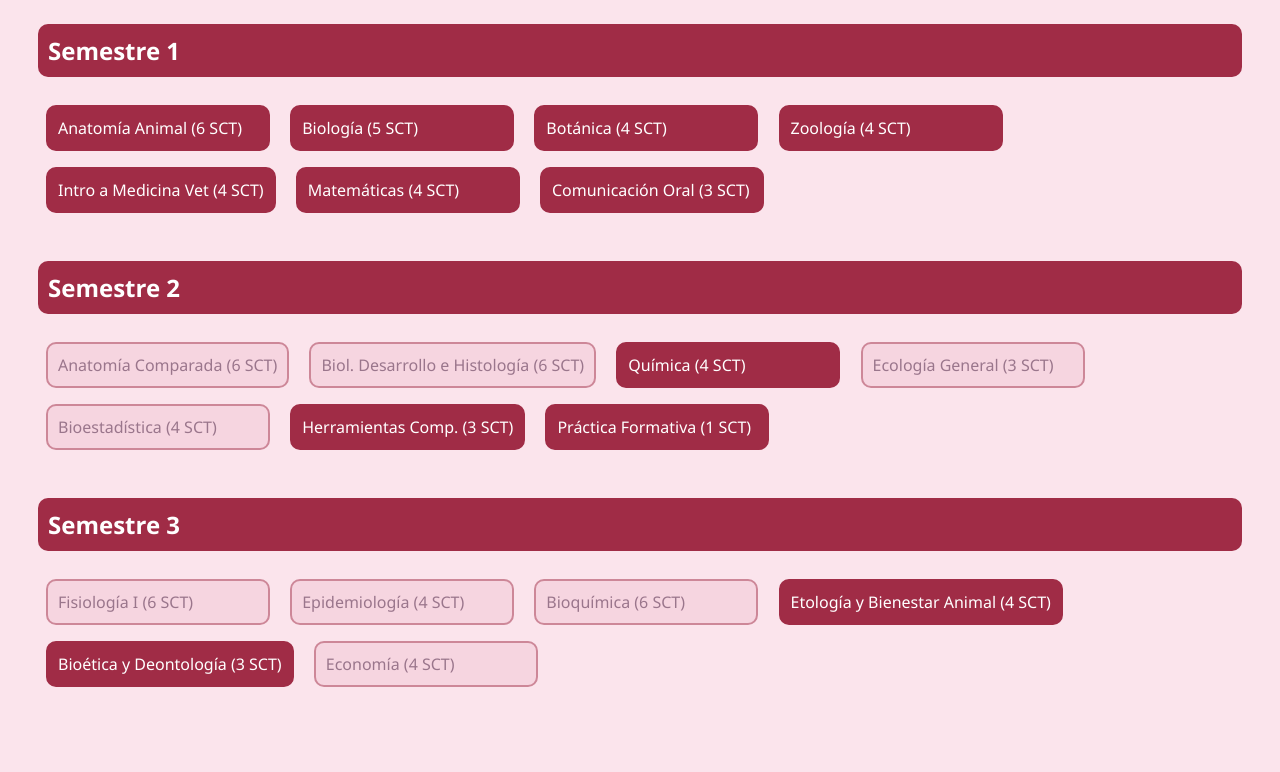
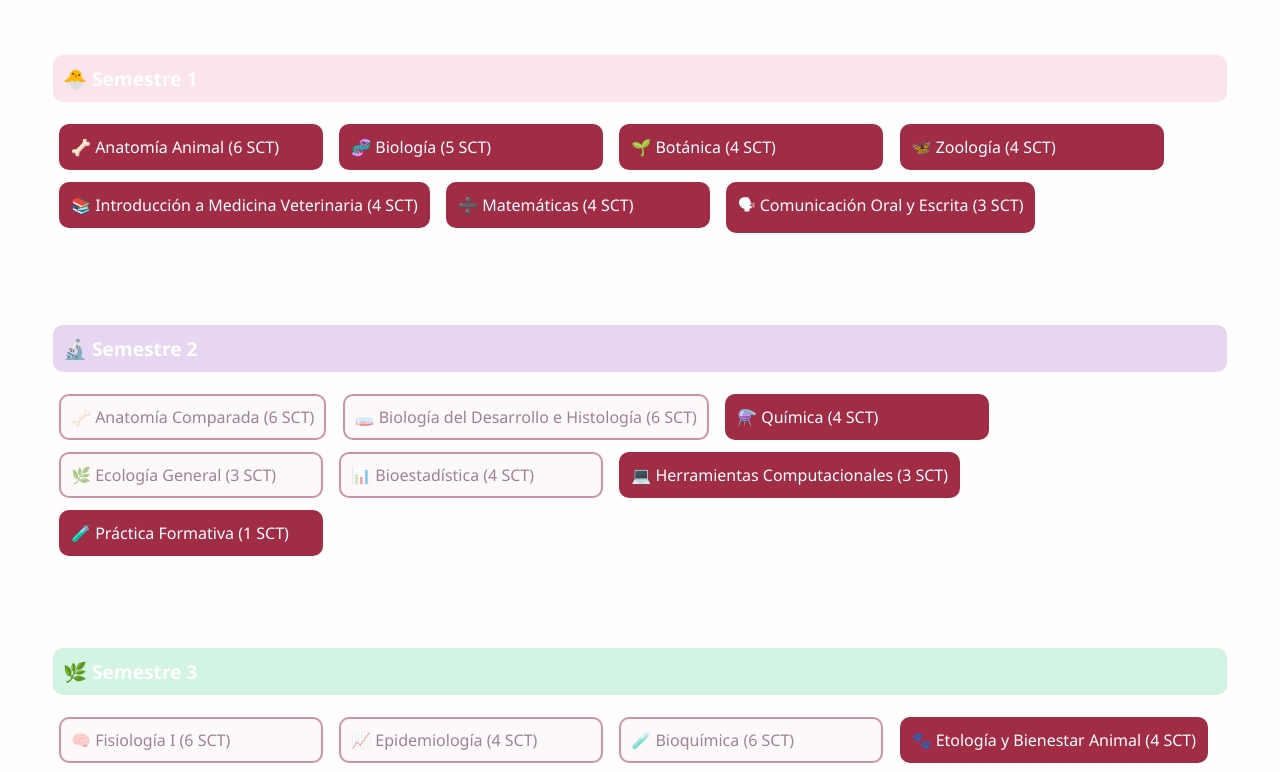
Before and after one commit to Jerito/Malla-Medicina-Veterinaria, a plain HTML site: page index.html in a window 1280 px wide. Shown: the part 118-890 px from the top of the page. Drawn offline with Linux system fonts and the light colour scheme.

Commit message:
index.html

```diff
--- a/index.html
+++ b/index.html
@@ -2,40 +2,45 @@
 <html lang="es">
 <head>
   <meta charset="UTF-8">
-  <title>Malla Interactiva Vet 💖</title>
+  <title>Medicina Veterinaria</title>
   <style>
     body {
       font-family: 'Segoe UI', sans-serif;
-      background-color: #fbe4ec;
+      background-color: #fffdfd;
       padding: 30px;
       color: #3b0a2e;
     }
     h1 {
       text-align: center;
       margin-bottom: 40px;
+      font-size: 2em;
     }
     .semestre {
       margin-top: 40px;
+      padding: 15px;
+      border-radius: 12px;
     }
     .semestre h2 {
-      background-color: #a02c46;
-      color: white;
       padding: 10px;
       border-radius: 10px;
+      color: white;
+      font-size: 1.2em;
     }
+
     .ramo {
       border: 2px solid #a02c46;
       padding: 10px;
-      margin: 8px;
+      margin: 6px;
       display: inline-block;
       border-radius: 10px;
-      min-width: 200px;
-      background-color: #f3c7d5;
+      min-width: 240px;
+      background-color: #fdf5f7;
       opacity: 0.5;
       pointer-events: none;
       cursor: default;
       transition: all 0.3s ease;
     }
+
     .ramo.activo {
       background-color: #a02c46;
       color: white;
@@ -43,47 +48,56 @@
       pointer-events: auto;
       cursor: pointer;
     }
+
     .ramo.aprobado {
       background-color: #6e5670;
       color: #dddddd;
       text-decoration: line-through;
     }
+
+    /* colores por semestre */
+    .s1 h2 { background-color: #fbe4ec; }
+    .s2 h2 { background-color: #e6d6f1; }
+    .s3 h2 { background-color: #d2f5e3; }
   </style>
 </head>
 <body>
 
-  <h1>🐴 Malla Interactiva – Medicina Veterinaria</h1>
+  <h1>Medicina Veterinaria</h1>
 
-  <div class="semestre">
-    <h2>Semestre 1</h2>
-    <div id="anatomia" class="ramo activo" onclick="aprobar('anatomia')">Anatomía Animal (6 SCT)</div>
-    <div id="biologia" class="ramo activo" onclick="aprobar('biologia')">Biología (5 SCT)</div>
-    <div id="botanica" class="ramo activo" onclick="aprobar('botanica')">Botánica (4 SCT)</div>
-    <div id="zoologia" class="ramo activo" onclick="aprobar('zoologia')">Zoología (4 SCT)</div>
-    <div id="intro" class="ramo activo" onclick="aprobar('intro')">Intro a Medicina Vet (4 SCT)</div>
-    <div id="matematicas" class="ramo activo" onclick="aprobar('matematicas')">Matemáticas (4 SCT)</div>
-    <div id="comunicacion" class="ramo activo" onclick="aprobar('comunicacion')">Comunicación Oral (3 SCT)</div>
+  <!-- SEMESTRE 1 -->
+  <div class="semestre s1">
+    <h2>🐣 Semestre 1</h2>
+    <div id="anatomia" class="ramo activo" onclick="aprobar('anatomia')">🦴 Anatomía Animal (6 SCT)</div>
+    <div id="biologia" class="ramo activo" onclick="aprobar('biologia')">🧬 Biología (5 SCT)</div>
+    <div id="botanica" class="ramo activo" onclick="aprobar('botanica')">🌱 Botánica (4 SCT)</div>
+    <div id="zoologia" class="ramo activo" onclick="aprobar('zoologia')">🦋 Zoología (4 SCT)</div>
+    <div id="intro" class="ramo activo" onclick="aprobar('intro')">📚 Introducción a Medicina Veterinaria (4 SCT)</div>
+    <div id="matematicas" class="ramo activo" onclick="aprobar('matematicas')">➗ Matemáticas (4 SCT)</div>
+    <div id="comunicacion" class="ramo activo" onclick="aprobar('comunicacion')">🗣 Comunicación Oral y Escrita (3 SCT)</div>
   </div>
 
-  <div class="semestre">
-    <h2>Semestre 2</h2>
-    <div id="anatomia_comp" class="ramo" onclick="aprobar('anatomia_comp')">Anatomía Comparada (6 SCT)</div>
-    <div id="bio_histo" class="ramo" onclick="aprobar('bio_histo')">Biol. Desarrollo e Histología (6 SCT)</div>
-    <div id="quimica" class="ramo activo" onclick="aprobar('quimica')">Química (4 SCT)</div>
-    <div id="ecologia" class="ramo" onclick="aprobar('ecologia')">Ecología General (3 SCT)</div>
-    <div id="bioestadistica" class="ramo" onclick="aprobar('bioestadistica')">Bioestadística (4 SCT)</div>
-    <div id="herramientas" class="ramo activo" onclick="aprobar('herramientas')">Herramientas Comp. (3 SCT)</div>
-    <div id="practica" class="ramo activo" onclick="aprobar('practica')">Práctica Formativa (1 SCT)</div>
+  <!-- SEMESTRE 2 -->
+  <div class="semestre s2">
+    <h2>🔬 Semestre 2</h2>
+    <div id="anatomia_comp" class="ramo" onclick="aprobar('anatomia_comp')">🦴 Anatomía Comparada (6 SCT)</div>
+    <div id="bio_histo" class="ramo" onclick="aprobar('bio_histo')">🧫 Biología del Desarrollo e Histología (6 SCT)</div>
+    <div id="quimica" class="ramo activo" onclick="aprobar('quimica')">⚗️ Química (4 SCT)</div>
+    <div id="ecologia" class="ramo" onclick="aprobar('ecologia')">🌿 Ecología General (3 SCT)</div>
+    <div id="bioestadistica" class="ramo" onclick="aprobar('bioestadistica')">📊 Bioestadística (4 SCT)</div>
+    <div id="herramientas" class="ramo activo" onclick="aprobar('herramientas')">💻 Herramientas Computacionales (3 SCT)</div>
+    <div id="practica" class="ramo activo" onclick="aprobar('practica')">🧪 Práctica Formativa (1 SCT)</div>
   </div>
 
-  <div class="semestre">
-    <h2>Semestre 3</h2>
-    <div id="fisio1" class="ramo" onclick="aprobar('fisio1')">Fisiología I (6 SCT)</div>
-    <div id="epidemio" class="ramo" onclick="aprobar('epidemio')">Epidemiología (4 SCT)</div>
-    <div id="bioquimica" class="ramo" onclick="aprobar('bioquimica')">Bioquímica (6 SCT)</div>
-    <div id="etologia" class="ramo activo" onclick="aprobar('etologia')">Etología y Bienestar Animal (4 SCT)</div>
-    <div id="bioetica" class="ramo activo" onclick="aprobar('bioetica')">Bioética y Deontología (3 SCT)</div>
-    <div id="economia" class="ramo" onclick="aprobar('economia')">Economía (4 SCT)</div>
+  <!-- SEMESTRE 3 -->
+  <div class="semestre s3">
+    <h2>🌿 Semestre 3</h2>
+    <div id="fisio1" class="ramo" onclick="aprobar('fisio1')">🧠 Fisiología I (6 SCT)</div>
+    <div id="epidemio" class="ramo" onclick="aprobar('epidemio')">📈 Epidemiología (4 SCT)</div>
+    <div id="bioquimica" class="ramo" onclick="aprobar('bioquimica')">🧪 Bioquímica (6 SCT)</div>
+    <div id="etologia" class="ramo activo" onclick="aprobar('etologia')">🐾 Etología y Bienestar Animal (4 SCT)</div>
+    <div id="bioetica" class="ramo activo" onclick="aprobar('bioetica')">⚖️ Bioética y Deontología (3 SCT)</div>
+    <div id="economia" class="ramo" onclick="aprobar('economia')">💰 Economía (4 SCT)</div>
   </div>
 
   <div id="info" style="margin-top: 30px;"></div>
@@ -94,19 +108,19 @@
     const ramos = {
       // Semestre 1
       anatomia: { nombre: "Anatomía Animal", desbloquea: ["anatomia_comp", "fisio1"] },
-      biologia: { nombre: "Biología", desbloquea: ["bio_histo", "inmunologia", "micro1"] },
+      biologia: { nombre: "Biología", desbloquea: ["bio_histo"] },
       botanica: { nombre: "Botánica", desbloquea: ["ecologia"] },
-      zoologia: { nombre: "Zoología", desbloquea: ["ecologia", "parasitologia"] },
-      intro: { nombre: "Intro a Medicina Vet", desbloquea: [] },
-      matematicas: { nombre: "Matemáticas", desbloquea: ["bioestadistica", "genetica", "epidemio", "economia"] },
-      comunicacion: { nombre: "Comunicación Oral", desbloquea: [] },
+      zoologia: { nombre: "Zoología", desbloquea: ["ecologia"] },
+      intro: { nombre: "Introducción a Medicina Veterinaria", desbloquea: [] },
+      matematicas: { nombre: "Matemáticas", desbloquea: ["bioestadistica", "epidemio", "economia"] },
+      comunicacion: { nombre: "Comunicación Oral y Escrita", desbloquea: [] },
 
       // Semestre 2
       anatomia_comp: { nombre: "Anatomía Comparada", requisitos: ["anatomia"], desbloquea: [] },
-      bio_histo: { nombre: "Biol. del Desarrollo e Histología", requisitos: ["biologia"], desbloquea: [] },
+      bio_histo: { nombre: "Biología del Desarrollo e Histología", requisitos: ["biologia"], desbloquea: [] },
       quimica: { nombre: "Química", desbloquea: ["bioquimica", "fisio1"] },
       ecologia: { nombre: "Ecología General", requisitos: ["zoologia", "botanica"], desbloquea: [] },
-      bioestadistica: { nombre: "Bioestadística", requisitos: ["matematicas"], desbloquea: ["epidemio", "genetica", "economia"] },
+      bioestadistica: { nombre: "Bioestadística", requisitos: ["matematicas"], desbloquea: ["epidemio", "economia"] },
       herramientas: { nombre: "Herramientas Computacionales", desbloquea: [] },
       practica: { nombre: "Práctica Formativa", desbloquea: [] },
 
```
